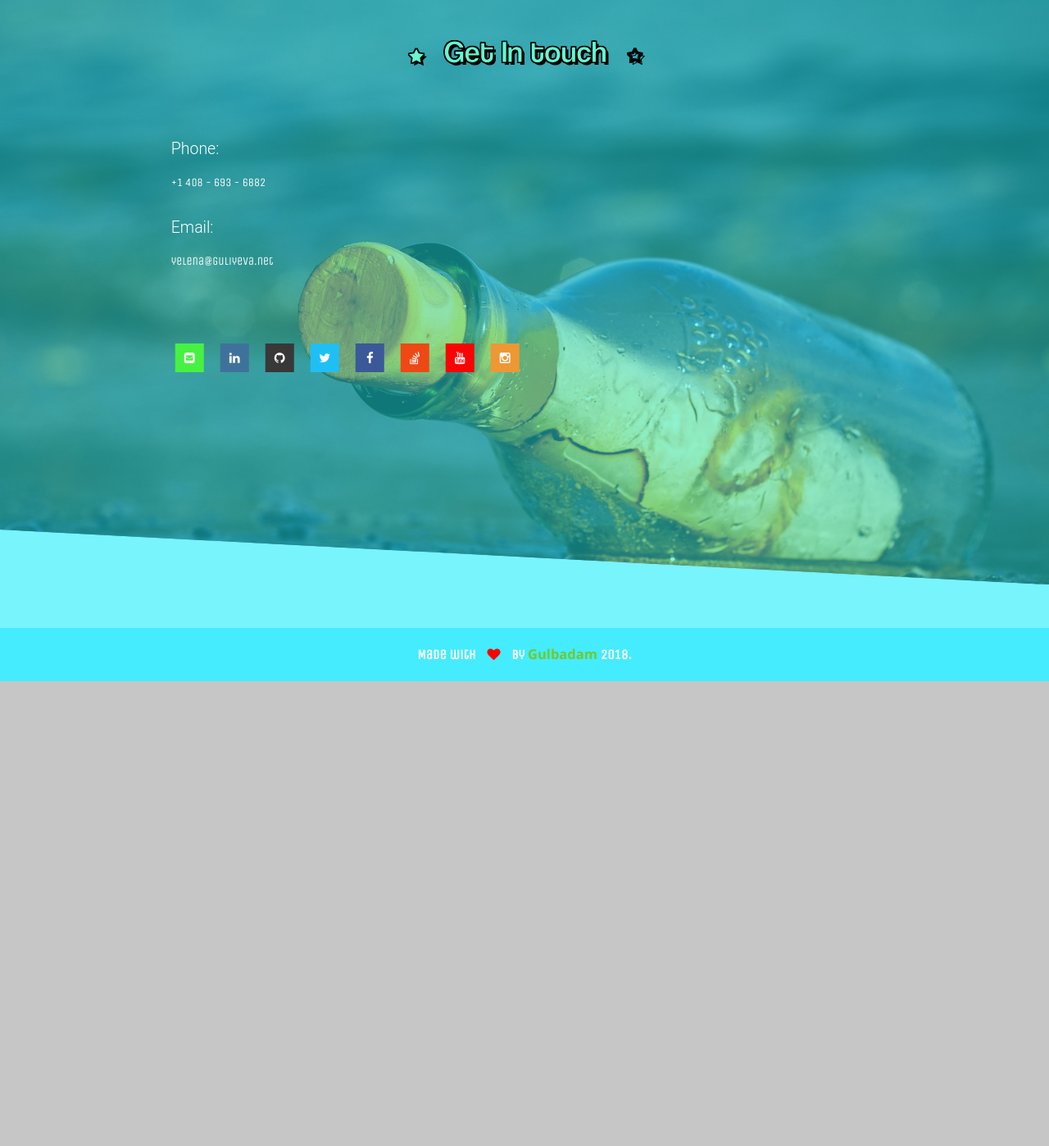
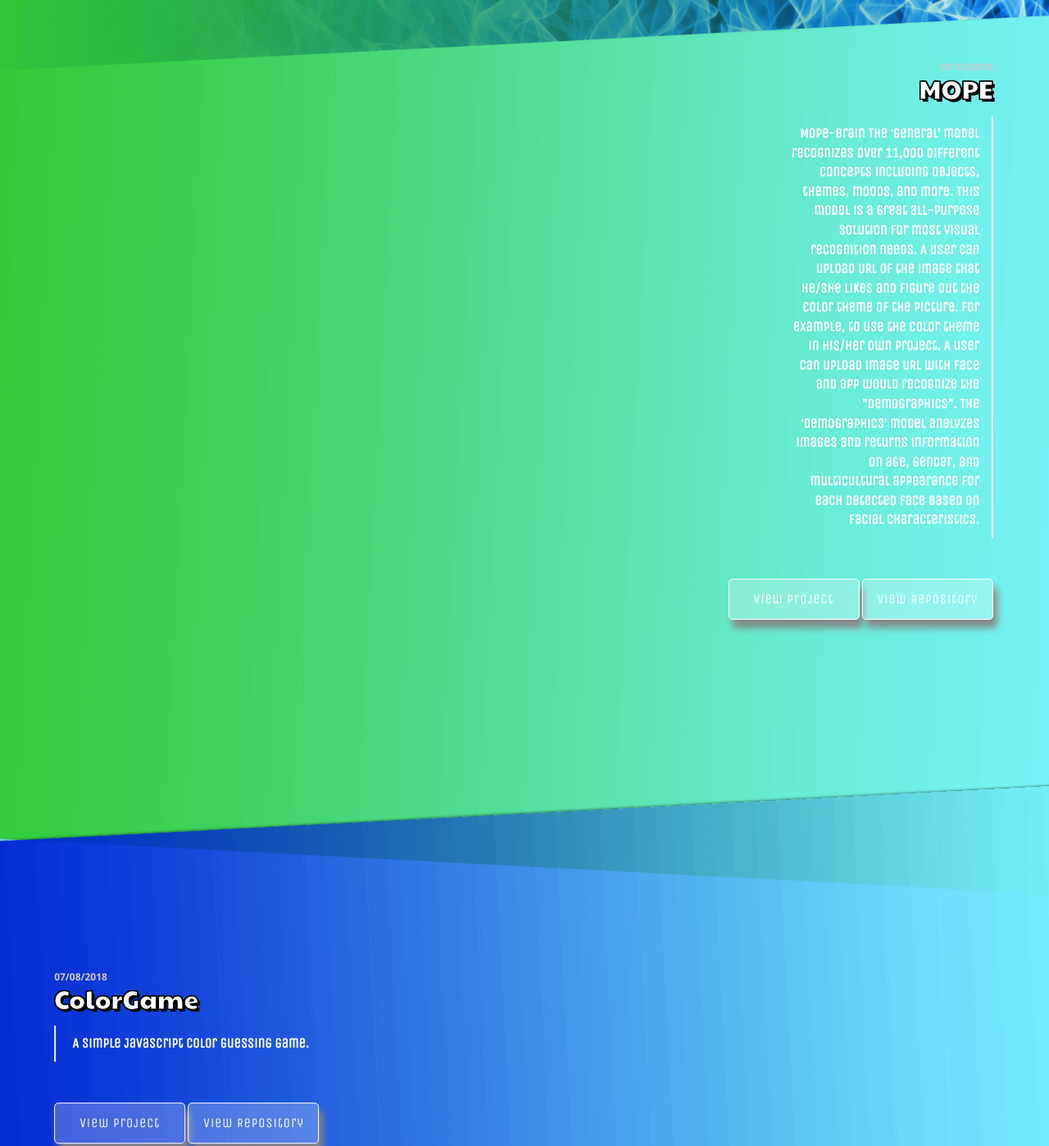
Before and after one commit to gulbadam/Portfolio, a plain HTML site: page index.html in a window 1280 px wide. Shown: the part 5650-7048 px from the top of the page at 82% size. Before the commit the page ends 6481 px from the top, so only its background shows below. Drawn offline with nearby package versions, Linux system fonts and the light colour scheme; some packages are replaced by stand-ins of ours.

Commit message:
added MOPE

```diff
--- a/assets/css/style.css
+++ b/assets/css/style.css
@@ -222,7 +222,7 @@ PRE LOADER
     background-position: center;
     -moz-background-size: cover;
     background-size: cover;
-    margin: -20px 0 0 -20px;
+    margin: 20px 0 0 20px;
 }
 
 /*.home-wrap h1,*/
--- a/index.html
+++ b/index.html
@@ -252,6 +252,54 @@
 				</div>
 			</div>
 		</section>
+		<section id="mope" class="mope">
+			<div class="tinyforest_overlay drivehome_overlay">
+				<div class="container bangbang">
+					<div class="row">
+						<div class="main_coolautumn">
+							<div class="col-md-5 col-md-offset-7">
+								<div class="single_coolautumn text-right wow fadeInLeft" data-wow-duration="1.5s">
+									<div class="date">07/10/2018</div>
+									<h3>MOPE</h3>
+									<blockquote class="blockquote-reverse">
+										<p>Mope-Brain The ‘General’ model recognizes over 11,000 different concepts including objects, themes, moods, and more. This
+										model is a great all-purpose solution for most visual recognition needs. A user can upload URL of the image that he/she likes
+										and figure out the color theme of the picture. For example, to use the color theme in his/her own project. A user can upload
+										image URL with face and app would recognize the "Demographics". The ‘Demographics’ model analyzes images and returns information
+										on age, gender, and multicultural appearance for each detected face based on facial characteristics.</p>
+									</blockquote>
+									<a href="https://arcane-scrubland-39209.herokuapp.com/" class="btn btn-white">View Project</a>
+									<a href="https://github.com/gulbadam/mope-brain" class="btn btn-white">View Repository</a>
+
+								</div>
+							</div>
+						</div>
+					</div>
+				</div>
+			</div>
+		</section>
+		<section id="colorgame" class="colorgame">
+			<div class="tinyforest_overlay drivinghome_overlay">
+				<div class="container chikobiko">
+					<div class="row">
+						<div class="main_tinyforest">
+							<div class="col-md-5">
+								<div class="single_tinyforest wow fadeInRight" data-wow-duration="1.5s">
+									<div class="date">07/08/2018</div>
+									<h3>ColorGame</h3>
+									<blockquote>
+										<p>A simple JavaScript color guessing game.</p>
+									</blockquote>
+
+									<a href="https://gulbadam.github.io/ColorGame/" class="btn btn-white">View Project</a>
+									<a href="https://github.com/gulbadam/ColorGame" class="btn btn-white">View Repository</a>
+								</div>
+							</div>
+						</div>
+					</div>
+				</div>
+			</div>
+		</section>
 
 		<section id="pricing" class="pricing">
 			<div class="about_overlay pricing_overlay">
```
